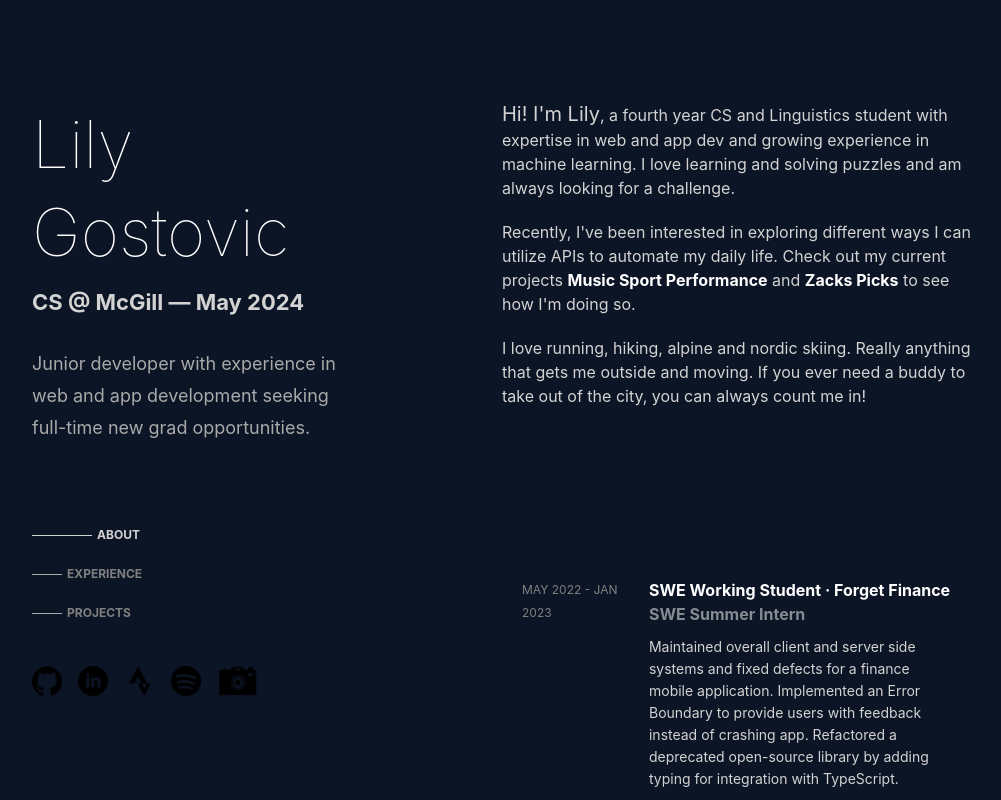
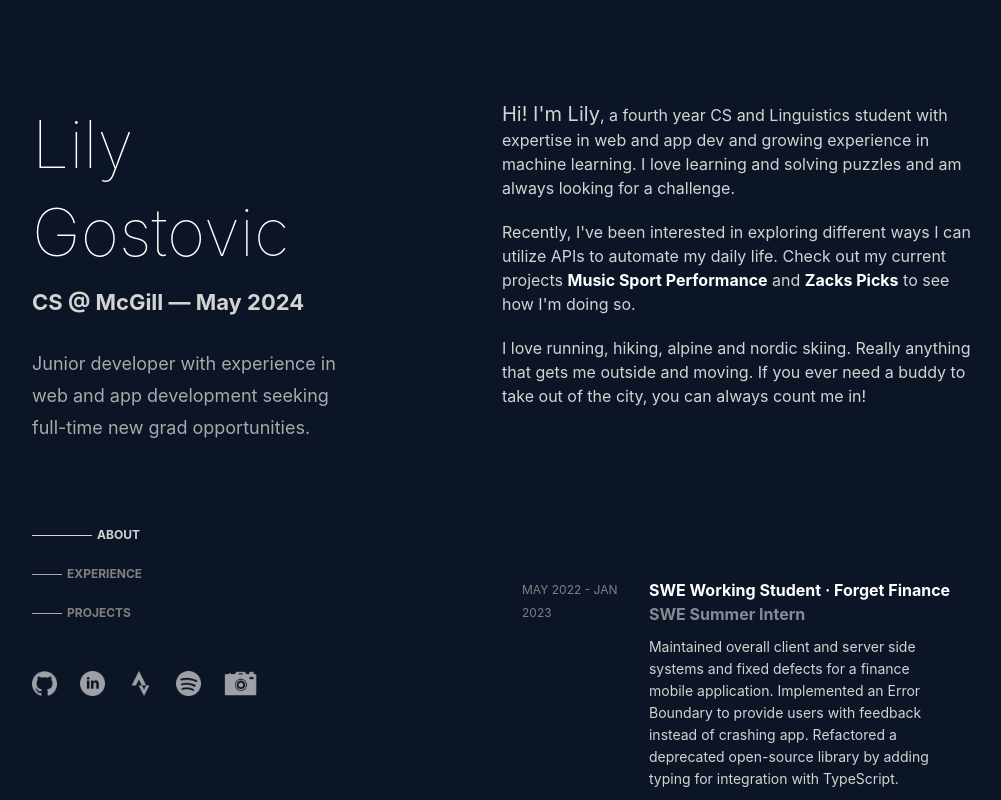
Before and after one commit to lilygostovic/lg-portfolio, a React (Create React App) app: page / in a window 1280 px wide. Shown: the top 800 px of the page, without its empty margins (138-1139 px from the left). Built offline with nearby package versions, Linux system fonts and the light colour scheme.

Commit message:
Make socials white color

```diff
--- a/src/components/Socials.tsx
+++ b/src/components/Socials.tsx
@@ -10,35 +10,60 @@ import { StyledDiv } from './common';
 export const Socials = () => (
   <StyledDiv width="225px" display="flex" justifyContent="space-between">
     <a href="https://github.com/lilygostovic" rel="noreferrer" target="_blank">
-      <img src={githubIcon} alt="link to github profile" height="30px" />
+      <img
+        src={githubIcon}
+        alt="link to github profile"
+        height="25px"
+        style={{ filter: "invert(100%) opacity(60%)" }}
+      />
     </a>
     <a
       href="https://www.linkedin.com/in/lily-gostovic/"
       rel="noreferrer"
       target="_blank"
     >
-      <img src={linkedinIcon} alt="link to linkedin profile" height="30px" />
+      <img
+        src={linkedinIcon}
+        alt="link to linkedin profile"
+        height="25px"
+        style={{ filter: "invert(100%) opacity(60%)" }}
+      />
     </a>
     <a
-      href="https://www.strava.com/athletes/24507964"
+      href="https://www.strava.com/athletes/24607964"
       rel="noreferrer"
       target="_blank"
     >
-      <img src={stravaIcon} alt="link to Strava profile" height="30px" />
+      <img
+        src={stravaIcon}
+        alt="link to Strava profile"
+        height="25px"
+        style={{ filter: "invert(100%) opacity(60%)" }}
+      />
     </a>
     <a
       href="https://open.spotify.com/user/lilygostovic?si=e5b093ac8ad54d74"
       rel="noreferrer"
       target="_blank"
     >
-      <img src={spotifyIcon} alt="link to spotify profile" height="30px" />
+      <img
+        src={spotifyIcon}
+        alt="link to spotify profile"
+        height="25px"
+        style={{ filter: "invert(100%) opacity(60%)" }}
+      />
     </a>
     <a
       href="https://photography.lilygostovic.com"
       rel="noreferrer"
       target="_blank"
     >
-      <img src={cameraIcon} alt="link to photography website" height="30px" />
+      <img
+        src={cameraIcon}
+        alt="link to photography website"
+        height="25px"
+        style={{ filter: "invert(100%) opacity(60%)" }}
+      />
     </a>
   </StyledDiv>
 );
```
